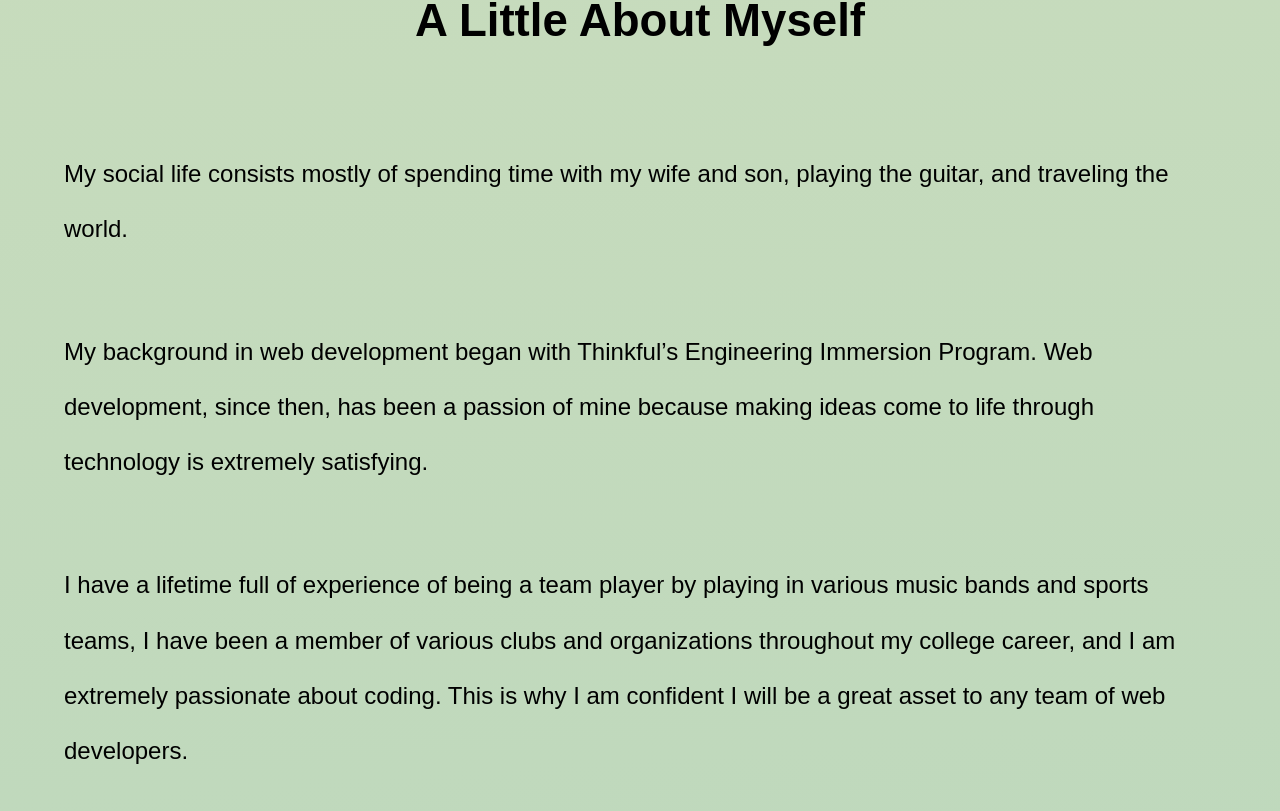
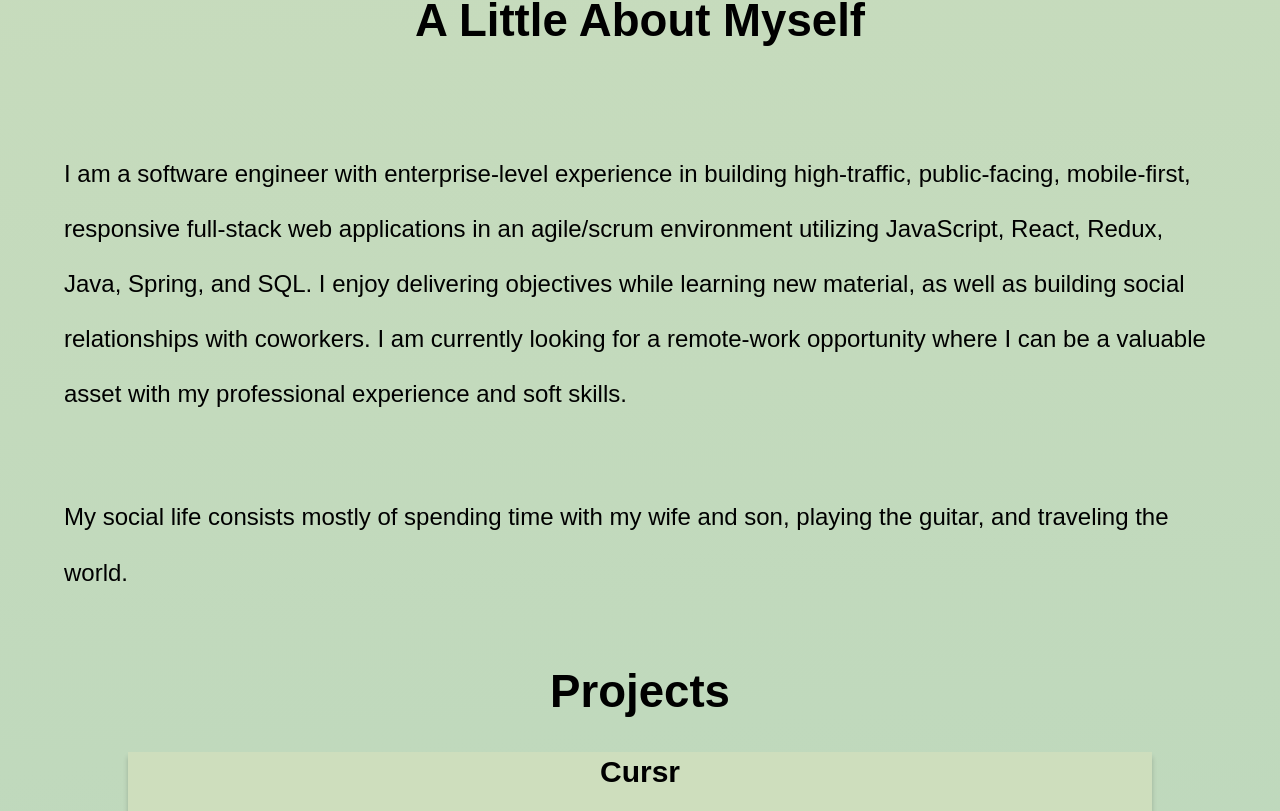
Before and after one commit to orkunozekin/Portfolio-Orkun-Ozekin, a React (Create React App) app: page / in a window 1280 px wide. Shown: the part 869-1680 px from the top of the page. Built offline with nearby package versions, Linux system fonts and the light colour scheme; a web font is replaced by a local one.

Commit message:
changed about me section

```diff
--- a/src/components/AboutMe/AboutMe.js
+++ b/src/components/AboutMe/AboutMe.js
@@ -5,9 +5,8 @@ const AboutMe = () => {
     return (
         <section id="about-me">
             <h2>A Little About Myself</h2>
+            <p>I am a software engineer with enterprise-level experience in building high-traffic, public-facing, mobile-first, responsive full-stack web applications in an agile/scrum environment utilizing JavaScript, React, Redux, Java, Spring, and SQL. I enjoy delivering objectives while learning new material, as well as building social relationships with coworkers. I am currently looking for a remote-work opportunity where I can be a valuable asset with my professional experience and soft skills.</p>
             <p>My social life consists mostly of spending time with my wife and son, playing the guitar, and traveling the world.</p>
-            <p>My background in web development began with Thinkful’s Engineering Immersion Program. Web development, since then, has been a passion of mine because making ideas come to life through technology is extremely satisfying.</p>
-            <p>I have a lifetime full of experience of being a team player by playing in various music bands and sports teams, I have been a member of various clubs and organizations throughout my college career, and I am extremely passionate about coding. This is why I am confident I will be a great asset to any team of web developers.</p>
         </section>
     );
 };
```
Also changed, not shown: src/components/Projects/Projects.js (+0 -8 lines).
